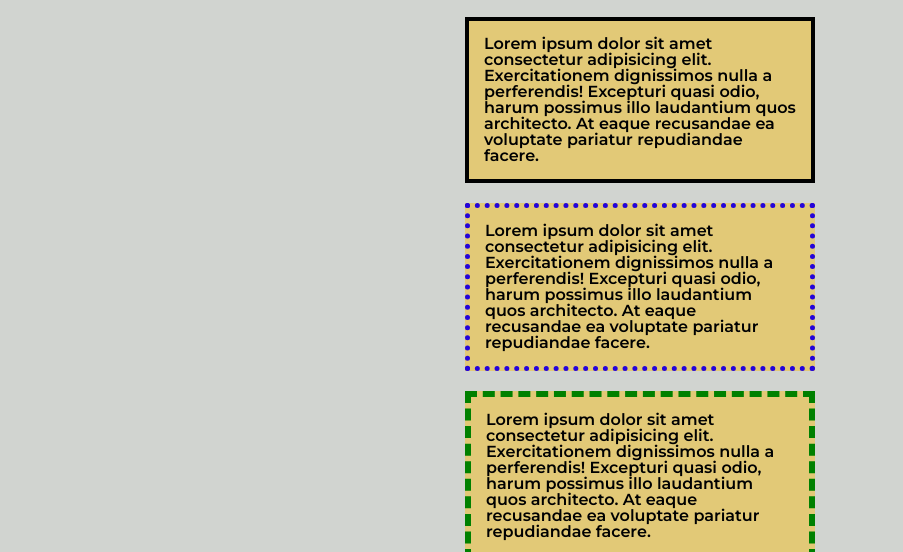
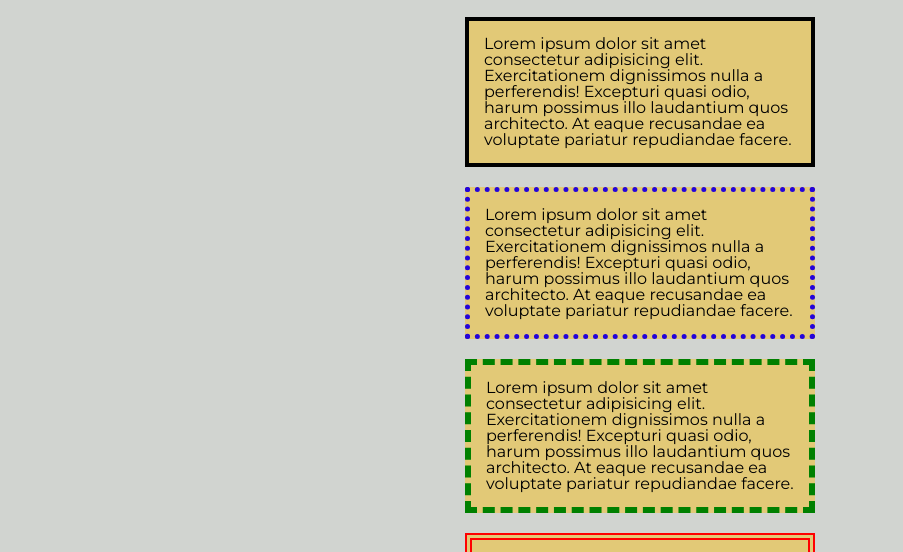
Before and after one commit to dent5o/Lesson-6, a plain HTML site: page index.html in a window 1280 px wide. Shown: the part 172-724 px from the top of the page, without its empty margins (0-903 px from the left). Drawn offline with Linux system fonts and the light colour scheme.

Commit message:
Add files via upload

```diff
--- a/css/style.css
+++ b/css/style.css
@@ -1,6 +1,6 @@
 /* &display=swap - добавить в конце строки при использовании плагина Google Fonts
 &subset=cyrillic-ext - добавить (без пробела) к выше указанному для работы кириллического начертания*/
-@import url(https://fonts.googleapis.com/css?family=Montserrat:600,700&display=swap);
+@import url(https://fonts.googleapis.com/css?family=Montserrat:regular,600,700&display=swap);
 /* ОБНУЛЕНИЕ СТИЛЕЙ */
 
 *,
```
